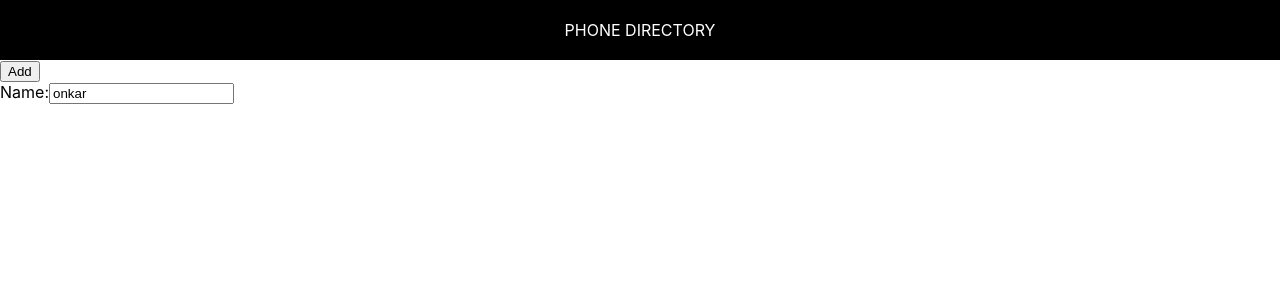
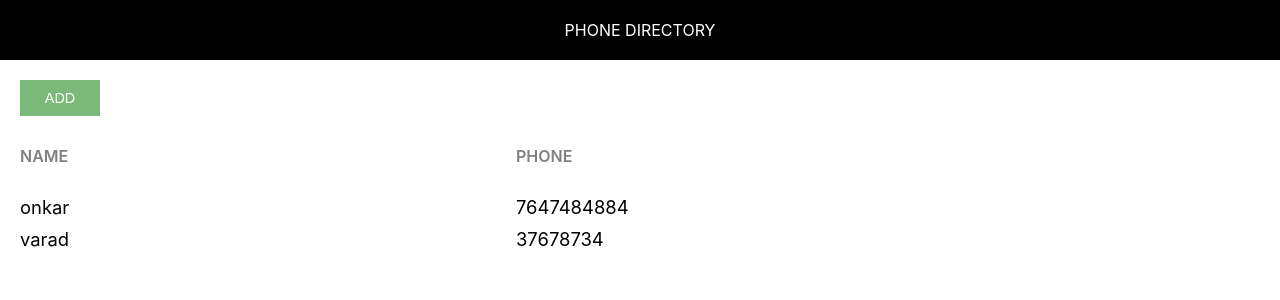
Before and after one commit to onkarsonar/react-phone-directory, a React (Create React App) app: page / in a window 1280 px wide. Shown: the top 300 px of the page. Built offline with nearby package versions, Linux system fonts and the light colour scheme.

Commit message:
rende dynamically

```diff
--- a/src/App.js
+++ b/src/App.js
@@ -1,16 +1,42 @@
 import React, { Component } from 'react';
-import Header  from './Header';
+import Header from './Header';
 class App extends Component {
 
   render() {
+    var subscribers = [
+      {
+        id:1,
+        name:'onkar',
+        phone:'7647484884'
+      },
+      {
+        id:2,
+        name:'varad',
+        phone:'37678734'
+      }
+    ]
     return (
       <div>
-      <Header/>
-      <button>Add</button>
-      <div>
-        <label htmlFor="name">Name:</label>
-        <input type="text" placeholder="Enter Name" id="name" defaultValue="onkar"></input>
-      </div>
+        <Header />
+
+        <div className="component-body-container">
+          <button className="custom-btn add-btn">Add</button>
+
+          <div className="grid-container heading-container">
+            <span className="grid-item name-heading">Name</span>
+            <span className="grid-item phone-heading">Phone</span>
+          </div>
+          {
+            subscribers.map(sub=>{
+              return <div key={sub.id} className='grid-container'>
+                <span className='grid-item'>{sub.name}</span>
+                <span className='grid-item'>{sub.phone}</span>
+              </div>
+            })
+          }
+
+
+        </div>
       </div>
     );
   }
--- a/src/Header.css
+++ b/src/Header.css
@@ -5,3 +5,49 @@
     background: black;
     text-transform: uppercase;
 }
+
+.component-body-container {
+    padding: 20px;
+}
+
+.custom-btn {
+    padding: 10px;
+    border: none;
+    margin-right: 10px;
+    text-transform: uppercase;
+    width: 80px;
+    font-size: 0.9rem;
+    cursor: pointer;
+    outline: none;
+}
+
+.add-btn {
+    background: #7ab97a;
+    color: #fff;
+}
+
+
+.grid-container {
+    display: grid;
+    grid-template-columns: 40% 30% auto;
+    margin-bottom: 10px;
+}
+
+.heading-container {
+    margin: 30px 0 30px 0;
+    width: 100%;
+}
+
+.grid-item {
+    background-color: rgba(255, 255, 255, 0.8);
+    font-size: 1.15rem;
+    word-wrap: break-word;
+    padding-right: 10px;
+}
+
+.name-heading, .phone-heading {
+    font-size: 1rem;
+    font-weight: 600;
+    color: #808080;
+    text-transform: uppercase;
+}
```
